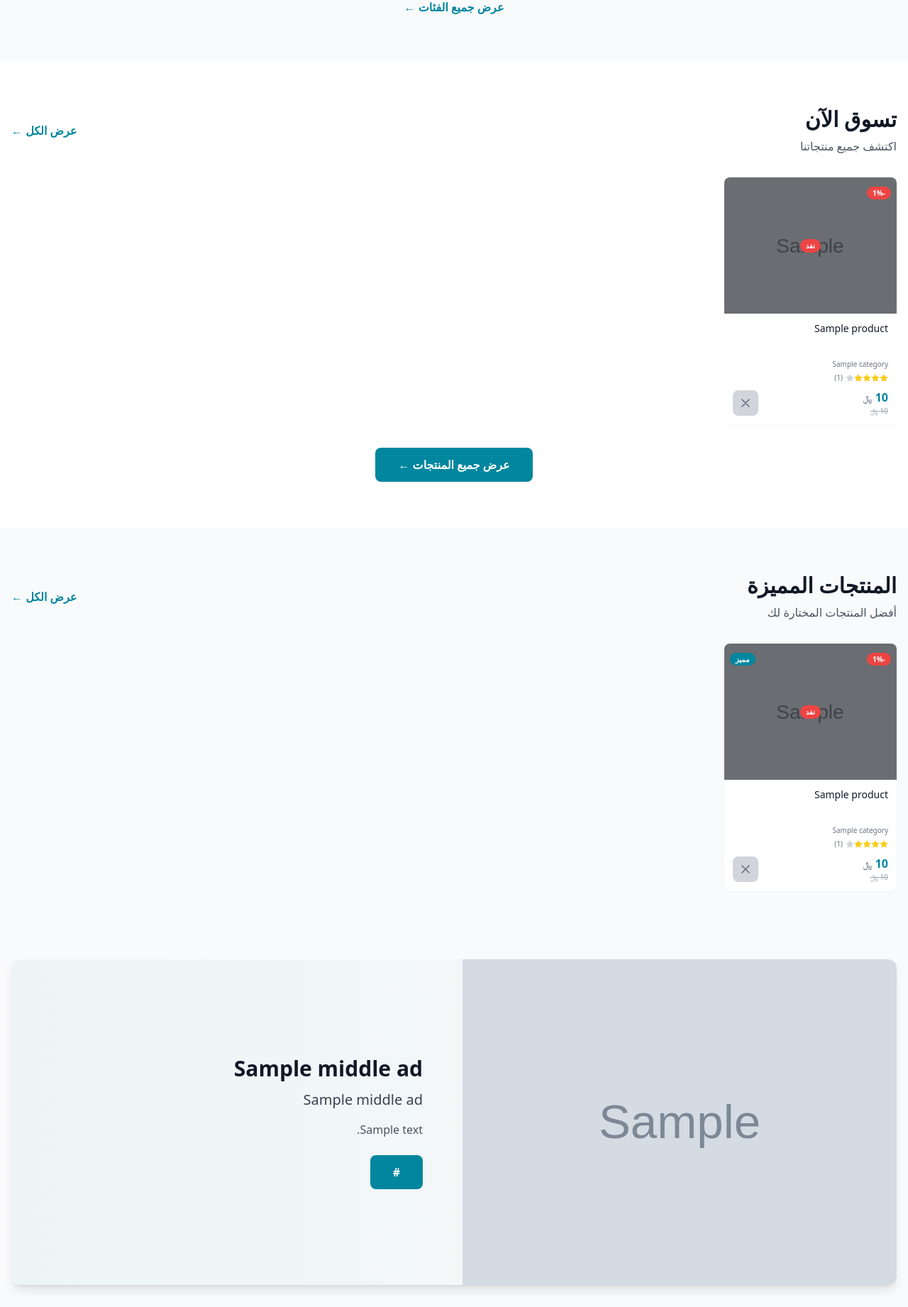
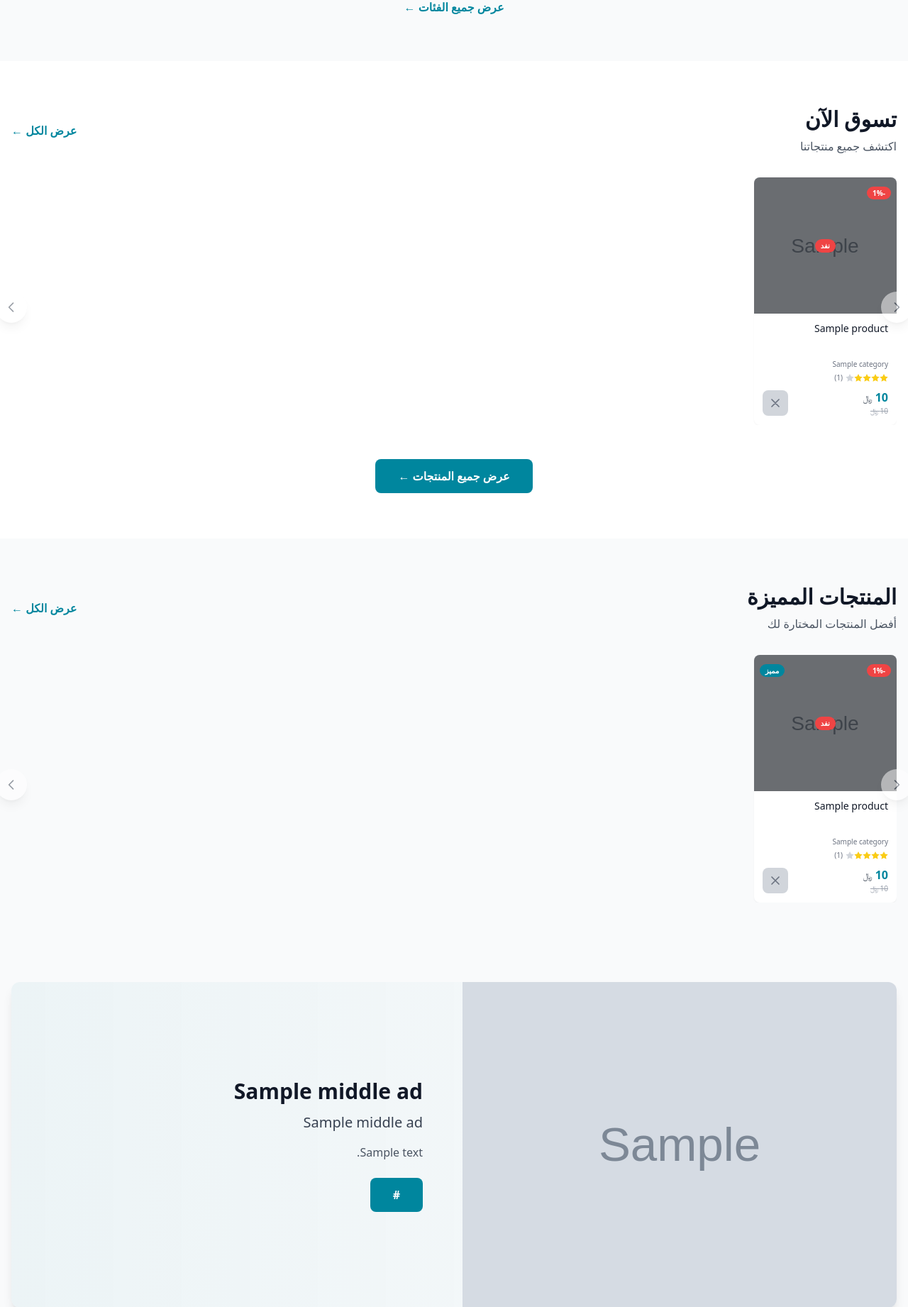
Before and after one commit to ramzi123-ops/gulf-empire, a Django app: template apps/store/templates/store/home.html in a window 1280 px wide. Shown: the part 1211-3053 px from the top of the page at 71% size. Run offline with Django 3.2, Linux system fonts and the light colour scheme; the template is opened without the code that fills it: most values are stand-ins (such as "Sample title", 1, 10 or a date in 2020); grey boxes marked "Sample" are stand-in pictures; style sheets or scripts are compiled from the project's sources.

Commit message:
edit style

```diff
--- a/apps/store/templates/store/home.html
+++ b/apps/store/templates/store/home.html
@@ -60,11 +60,7 @@
             </div>
 
             {% if all_products %}
-            <div class="grid grid-cols-2 sm:grid-cols-3 md:grid-cols-5 gap-2">
-                {% for product in all_products %}
-                {% include 'store/partials/product_card.html' with product=product %}
-                {% endfor %}
-            </div>
+            {% include 'store/partials/product_carousel.html' with products=all_products %}
 
             <div class="text-center mt-8">
                 <a href="{% url 'store:product_list' %}" class="inline-block bg-primary hover:bg-primary/90 text-white font-bold py-3 px-8 rounded-lg transition-colors">
@@ -98,11 +94,7 @@
                 </a>
             </div>
 
-            <div class="grid grid-cols-2 sm:grid-cols-3 md:grid-cols-5 gap-2">
-                {% for product in featured_products %}
-                {% include 'store/partials/product_card.html' with product=product show_badge=True badge_text="مميز" badge_color="primary" %}
-                {% endfor %}
-            </div>
+            {% include 'store/partials/product_carousel.html' with products=featured_products show_badge=True badge_text="مميز" badge_color="primary" %}
 
             <div class="text-center mt-8 md:hidden">
                 <a href="{% url 'store:product_list' %}?featured=true" class="text-primary hover:text-primary/80 font-semibold">
@@ -130,11 +122,7 @@
                 </a>
             </div>
 
-            <div class="grid grid-cols-2 sm:grid-cols-3 md:grid-cols-5 gap-2">
-                {% for product in featured_sale_products %}
-                {% include 'store/partials/product_card.html' with product=product show_badge=True badge_text="مميز" badge_color="primary" %}
-                {% endfor %}
-            </div>
+            {% include 'store/partials/product_carousel.html' with products=featured_sale_products show_badge=True badge_text="مميز" badge_color="primary" %}
 
             <div class="text-center mt-8 md:hidden">
                 <a href="{% url 'store:product_list' %}?featured=true&on_sale=true" class="text-primary hover:text-primary/80 font-semibold">
@@ -159,11 +147,7 @@
                 </a>
             </div>
 
-            <div class="grid grid-cols-2 sm:grid-cols-3 md:grid-cols-5 gap-2">
-                {% for product in new_arrivals %}
-                {% include 'store/partials/product_card.html' with product=product show_badge=True badge_text="جديد" badge_color="primary" %}
-                {% endfor %}
-            </div>
+            {% include 'store/partials/product_carousel.html' with products=new_arrivals show_badge=True badge_text="جديد" badge_color="primary" %}
 
             <div class="text-center mt-8 md:hidden">
                 <a href="{% url 'store:product_list' %}?new_arrival=true" class="text-primary hover:text-primary/80 font-semibold">
@@ -214,11 +198,7 @@
                 </a>
             </div>
 
-            <div class="grid grid-cols-2 sm:grid-cols-3 md:grid-cols-5 gap-2">
-                {% for product in sale_products %}
-                {% include 'store/partials/product_card.html' with product=product show_badge=True badge_text="خصم" badge_color="primary" %}
-                {% endfor %}
-            </div>
+            {% include 'store/partials/product_carousel.html' with products=sale_products show_badge=True badge_text="خصم" badge_color="primary" %}
 
             <div class="text-center mt-8 md:hidden">
                 <a href="{% url 'store:product_list' %}?on_sale=true" class="text-primary hover:text-primary/80 font-semibold">
@@ -243,11 +223,7 @@
                 </a>
             </div>
 
-            <div class="grid grid-cols-2 sm:grid-cols-3 md:grid-cols-5 gap-2">
-                {% for product in most_sold_products %}
-                {% include 'store/partials/product_card.html' with product=product show_badge=True badge_text="الأكثر مبيعاً" badge_color="primary" %}
-                {% endfor %}
-            </div>
+            {% include 'store/partials/product_carousel.html' with products=most_sold_products show_badge=True badge_text="الأكثر مبيعاً" badge_color="primary" %}
 
             <div class="text-center mt-8 md:hidden">
                 <a href="{% url 'store:product_list' %}" class="text-primary hover:text-primary/80 font-semibold">
@@ -269,11 +245,7 @@
                 </div>
             </div>
 
-            <div class="grid grid-cols-2 sm:grid-cols-3 md:grid-cols-5 gap-2">
-                {% for product in coming_soon_products %}
-                {% include 'store/partials/product_card.html' with product=product show_badge=True badge_text="قريباً" badge_color="primary" coming_soon=True %}
-                {% endfor %}
-            </div>
+            {% include 'store/partials/product_carousel.html' with products=coming_soon_products show_badge=True badge_text="قريباً" badge_color="primary" coming_soon=True %}
         </div>
     </section>
     {% endif %}
@@ -292,11 +264,7 @@
                 </a>
             </div>
 
-            <div class="grid grid-cols-2 sm:grid-cols-3 md:grid-cols-5 gap-2">
-                {% for product in latest_products %}
-                {% include 'store/partials/product_card.html' with product=product %}
-                {% endfor %}
-            </div>
+            {% include 'store/partials/product_carousel.html' with products=latest_products %}
 
             <div class="text-center mt-8 md:hidden">
                 <a href="{% url 'store:product_list' %}" class="text-primary hover:text-primary/80 font-semibold">
--- /dev/null
+++ b/apps/store/templates/store/partials/product_carousel.html
@@ -0,0 +1,226 @@
+{% load static %}
+
+<!-- Product Carousel Component -->
+<div class="relative group" dir="rtl">
+
+    <!-- Previous Button (Right side in RTL) -->
+    <button
+        class="carousel-prev absolute right-0 top-1/2 -translate-y-1/2 translate-x-1/2 z-10 bg-white hover:bg-primary hover:text-white text-gray-700 p-3 rounded-full shadow-lg opacity-0 group-hover:opacity-100 transition-all duration-300 disabled:opacity-50 disabled:cursor-not-allowed"
+        aria-label="السابق">
+        <svg class="w-5 h-5" fill="none" stroke="currentColor" viewBox="0 0 24 24">
+            <path stroke-linecap="round" stroke-linejoin="round" stroke-width="2" d="M9 5l7 7-7 7"/>
+        </svg>
+    </button>
+
+    <!-- Carousel Container -->
+    <div class="carousel-container overflow-x-auto scrollbar-hide scroll-smooth" style="scroll-behavior: smooth;">
+        <div class="flex gap-2">
+            {% for product in products %}
+            <div class="carousel-item flex-shrink-0" style="width: calc(20% - 6px);">
+                {% include 'store/partials/product_card.html' with product=product show_badge=show_badge badge_text=badge_text badge_color=badge_color coming_soon=coming_soon %}
+            </div>
+            {% endfor %}
+        </div>
+    </div>
+
+    <!-- Next Button (Left side in RTL) -->
+    <button
+        class="carousel-next absolute left-0 top-1/2 -translate-y-1/2 -translate-x-1/2 z-10 bg-white hover:bg-primary hover:text-white text-gray-700 p-3 rounded-full shadow-lg opacity-0 group-hover:opacity-100 transition-all duration-300 disabled:opacity-50 disabled:cursor-not-allowed"
+        aria-label="التالي">
+        <svg class="w-5 h-5" fill="none" stroke="currentColor" viewBox="0 0 24 24">
+            <path stroke-linecap="round" stroke-linejoin="round" stroke-width="2" d="M15 19l-7-7 7-7"/>
+        </svg>
+    </button>
+
+    <!-- Scroll Indicators (Dots) -->
+    <div class="flex justify-center gap-2 mt-4">
+        <div class="carousel-dots flex gap-1"></div>
+    </div>
+</div>
+
+<style>
+/* Hide scrollbar but keep functionality */
+.scrollbar-hide {
+    -ms-overflow-style: none;
+    scrollbar-width: none;
+}
+.scrollbar-hide::-webkit-scrollbar {
+    display: none;
+}
+
+/* Responsive carousel item widths */
+@media (max-width: 640px) {
+    .carousel-item {
+        width: calc(50% - 4px) !important; /* 2 items on mobile */
+    }
+}
+
+@media (min-width: 641px) and (max-width: 768px) {
+    .carousel-item {
+        width: calc(33.333% - 5.33px) !important; /* 3 items on tablet */
+    }
+}
+
+@media (min-width: 769px) and (max-width: 1024px) {
+    .carousel-item {
+        width: calc(25% - 6px) !important; /* 4 items on small desktop */
+    }
+}
+
+@media (min-width: 1025px) {
+    .carousel-item {
+        width: calc(20% - 6.4px) !important; /* 5 items on large desktop */
+    }
+}
+
+@media (min-width: 1280px) {
+    .carousel-item {
+        width: calc(16.666% - 6.67px) !important; /* 6 items on xl screens */
+    }
+}
+</style>
+
+<script>
+(function() {
+    // Initialize all carousels on the page
+    document.querySelectorAll('.carousel-container').forEach(initCarousel);
+
+    function initCarousel(container) {
+        const prevBtn = container.parentElement.querySelector('.carousel-prev');
+        const nextBtn = container.parentElement.querySelector('.carousel-next');
+        const dotsContainer = container.parentElement.querySelector('.carousel-dots');
+
+        if (!prevBtn || !nextBtn) return;
+
+        // Calculate scroll amount (one item width + gap)
+        function getScrollAmount() {
+            const firstItem = container.querySelector('.carousel-item');
+            if (!firstItem) return 0;
+            const itemWidth = firstItem.offsetWidth;
+            const gap = 8; // gap-2 = 8px
+            return itemWidth + gap;
+        }
+
+        // Scroll to previous items
+        prevBtn.addEventListener('click', () => {
+            const scrollAmount = getScrollAmount();
+            container.scrollBy({
+                left: scrollAmount, // RTL: positive scrolls right (previous)
+                behavior: 'smooth'
+            });
+        });
+
+        // Scroll to next items
+        nextBtn.addEventListener('click', () => {
+            const scrollAmount = getScrollAmount();
+            container.scrollBy({
+                left: -scrollAmount, // RTL: negative scrolls left (next)
+                behavior: 'smooth'
+            });
+        });
+
+        // Update button states
+        function updateButtons() {
+            const scrollLeft = container.scrollLeft;
+            const maxScroll = container.scrollWidth - container.clientWidth;
+
+            // RTL: scrollLeft is 0 at far right, negative as you scroll left
+            prevBtn.disabled = scrollLeft >= 0;
+            nextBtn.disabled = Math.abs(scrollLeft) >= maxScroll - 10;
+        }
+
+        // Create dots for scroll indicators
+        function createDots() {
+            if (!dotsContainer) return;
+            const items = container.querySelectorAll('.carousel-item');
+            const visibleItems = Math.floor(container.clientWidth / (items[0]?.offsetWidth || 200));
+            const totalDots = Math.ceil(items.length / visibleItems);
+
+            dotsContainer.innerHTML = '';
+
+            if (totalDots <= 1) return; // Don't show dots if everything fits
+
+            for (let i = 0; i < totalDots; i++) {
+                const dot = document.createElement('button');
+                dot.className = 'w-2 h-2 rounded-full bg-gray-300 hover:bg-primary transition-colors';
+                dot.setAttribute('aria-label', `الانتقال إلى المجموعة ${i + 1}`);
+                dot.addEventListener('click', () => {
+                    const scrollAmount = getScrollAmount() * visibleItems * i;
+                    container.scrollTo({
+                        left: -scrollAmount, // RTL
+                        behavior: 'smooth'
+                    });
+                });
+                dotsContainer.appendChild(dot);
+            }
+
+            updateActiveDot();
+        }
+
+        // Update active dot
+        function updateActiveDot() {
+            if (!dotsContainer) return;
+            const dots = dotsContainer.querySelectorAll('button');
+            const items = container.querySelectorAll('.carousel-item');
+            const visibleItems = Math.floor(container.clientWidth / (items[0]?.offsetWidth || 200));
+            const scrollLeft = Math.abs(container.scrollLeft);
+            const scrollAmount = getScrollAmount();
+            const activeDot = Math.floor(scrollLeft / (scrollAmount * visibleItems));
+
+            dots.forEach((dot, index) => {
+                if (index === activeDot) {
+                    dot.classList.remove('bg-gray-300');
+                    dot.classList.add('bg-primary');
+                } else {
+                    dot.classList.remove('bg-primary');
+                    dot.classList.add('bg-gray-300');
+                }
+            });
+        }
+
+        // Touch swipe support for mobile
+        let touchStartX = 0;
+        let touchEndX = 0;
+
+        container.addEventListener('touchstart', (e) => {
+            touchStartX = e.changedTouches[0].screenX;
+        }, { passive: true });
+
+        container.addEventListener('touchend', (e) => {
+            touchEndX = e.changedTouches[0].screenX;
+            handleSwipe();
+        }, { passive: true });
+
+        function handleSwipe() {
+            const swipeThreshold = 50;
+            const diff = touchStartX - touchEndX;
+
+            if (Math.abs(diff) > swipeThreshold) {
+                if (diff > 0) {
+                    // Swiped left - go next (in RTL, this means scroll left)
+                    nextBtn.click();
+                } else {
+                    // Swiped right - go previous (in RTL, this means scroll right)
+                    prevBtn.click();
+                }
+            }
+        }
+
+        // Listen to scroll events
+        container.addEventListener('scroll', () => {
+            updateButtons();
+            updateActiveDot();
+        });
+
+        // Initial setup
+        updateButtons();
+        createDots();
+
+        // Update on window resize
+        window.addEventListener('resize', () => {
+            updateButtons();
+            createDots();
+        });
+    }
+})();
+</script>
```
